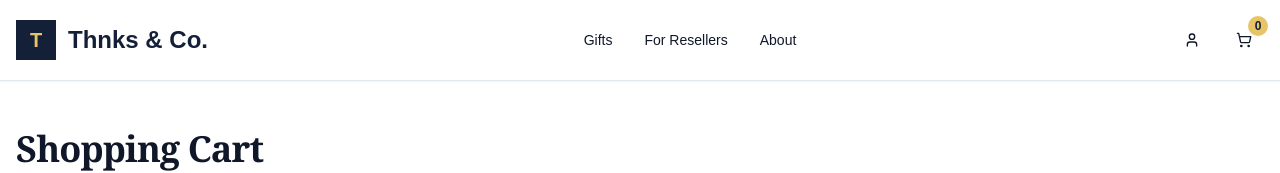
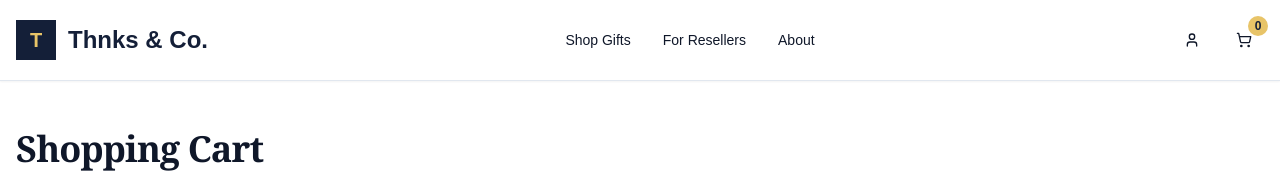
Before and after one commit to landonsmoore57-afk/thnks-box-shop, a React (Vite) app: page /cart in a window 1280 px wide. Shown: the top 173 px of the page. Built offline with nearby package versions, Linux system fonts and the light colour scheme; the HTML template or start-up script is replaced by a standard one.

Commit message:
Code edited in Lovable Code Editor

```diff
--- a/src/components/Header.tsx
+++ b/src/components/Header.tsx
@@ -19,7 +19,7 @@ const Header = () => {
           {/* Desktop Navigation */}
           <nav className="hidden md:flex items-center gap-8">
             <Link to="/shop" className="text-sm font-medium text-foreground hover:text-brand-gold transition-colors">
-              Gifts
+              Shop Gifts
             </Link>
             <Link
               to="/resellers"
```
